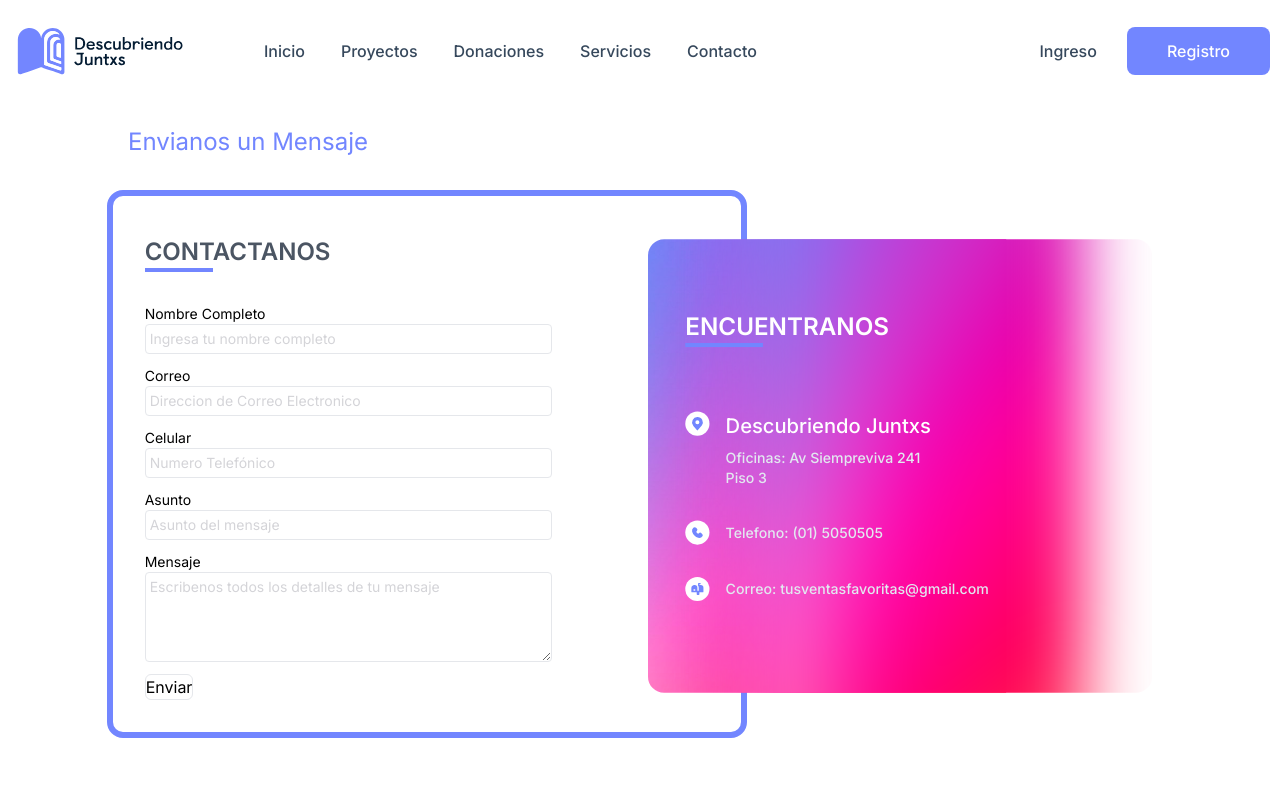
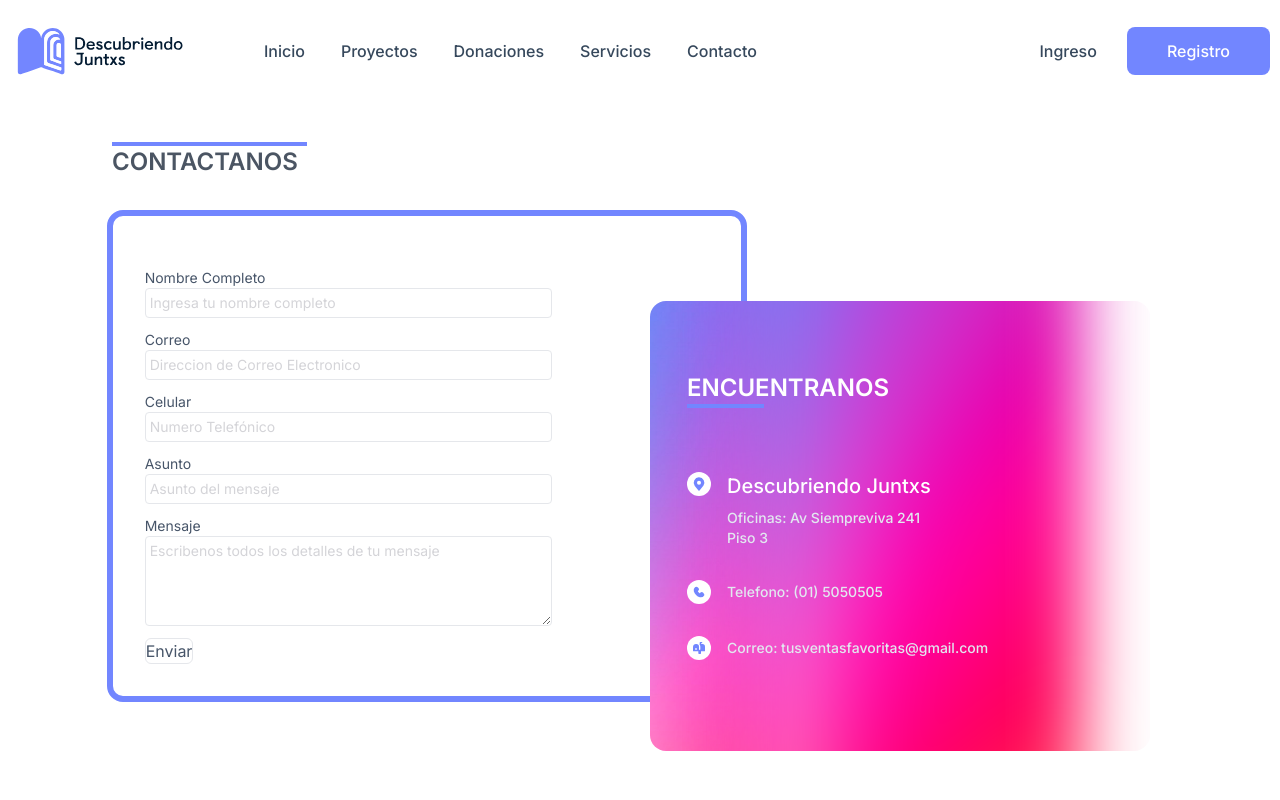
Before and after one commit to Grivarol69/descubriendoJuntxs, a Next.js app in the folder client/: page /contacto in a window 1280 px wide. Shown: the top 800 px of the page. Built offline with nearby package versions, Linux system fonts and the light colour scheme.

Commit message:
Add Form mejoras

```diff
--- a/client/app/contacto/page.tsx
+++ b/client/app/contacto/page.tsx
@@ -20,17 +20,16 @@ const Contacto: React.FC = () => {
 
   return (
     <div className="min-h-screen overflow">
-      <h1 className="text-2xl mt-6 mb-8 text-left ml-32 text-[#7286ff]">
-        Envianos un Mensaje
+      <h1 className="text-2xl mt-10 text-left ml-28 text-[#7286ff]">
+        <div className=" text-2xl font-semibold mb-6 lg:mb-8 text-center lg:text-left text-gray-600 border-t-4 w-1/6  border-[#7286ff]">
+          CONTACTANOS
+        </div>
       </h1>
       <div className="flex flex-col lg:flex-row justify-center relative w-full">
         <div className="flex justify-start relative w-5/6 ">
           <div className="w-full lg:w-3/5 border-[6px] rounded-2xl border-[#7286ff] lg:h-full relative">
             {/* div 1 */}
             <div className="w-full lg:w-9/12 p-4 lg:p-8 mt-2">
-              <div className=" text-2xl font-semibold mb-6 lg:mb-8 text-center lg:text-left text-gray-600 border-b-4 w-1/6  border-[#7286ff]">
-                CONTACTANOS
-              </div>
               <form
                 action=""
                 id="form"
@@ -50,7 +49,7 @@ const Contacto: React.FC = () => {
                   />
 
                   <label htmlFor="name" className=" flex text-sm">
-                    <div className="mr-1">Nombre </div> <div> Completo</div>
+                    <div className="mr-1 text-slate-600">Nombre </div> <div className="text-slate-600"> Completo</div>
                     <span className="w-full flex justify-end items-center">
                       {errors.nombre?.type === "required" && (
                         <span className="text-red-600 text-[12px] ">
@@ -78,7 +77,7 @@ const Contacto: React.FC = () => {
                     className="border rounded p-1 text-sm placeholder-zinc-300"
                   />
 
-                  <label htmlFor="email" className="flex text-sm">
+                  <label htmlFor="email" className="flex text-sm text-slate-600">
                     Correo{" "}
                     <span className="w-full flex justify-end items-center">
                       {errors.correo?.type === "pattern" && (
@@ -107,7 +106,7 @@ const Contacto: React.FC = () => {
                     className="border rounded p-1 text-sm placeholder-zinc-300"
                   />
 
-                  <label htmlFor="telephone" className="flex text-sm">
+                  <label htmlFor="telephone" className="flex text-sm text-slate-600">
                     Celular{" "}
                     <span className="w-full flex justify-end">
                       {errors.celular?.type === "required" && (
@@ -130,7 +129,7 @@ const Contacto: React.FC = () => {
                     className="border rounded p-1 text-sm placeholder-zinc-300 "
                   />
 
-                  <label htmlFor="asunto" className="flex  text-sm">
+                  <label htmlFor="asunto" className="flex  text-sm text-slate-600">
                     Asunto
                     <span className="w-full flex justify-end">
                       {errors.asunto?.type === "required" && (
@@ -154,7 +153,7 @@ const Contacto: React.FC = () => {
                     className="border rounded p-1 text-sm placeholder-zinc-300"
                   ></textarea>
 
-                  <label htmlFor="mensaje" className="flex text-sm">
+                  <label htmlFor="mensaje" className="flex text-sm text-slate-600">
                     Mensaje{" "}
                     <span className="w-full flex justify-end items-center">
                       {errors.asunto?.type === "required" && (
@@ -170,28 +169,109 @@ const Contacto: React.FC = () => {
                   <input
                     type="submit"
                     value="Enviar"
-                    className="cursor-pointer border rounded-md w-full lg:w-auto"
+                    className="cursor-pointer border rounded-md w-full lg:w-auto text-slate-600"
                   />
                 </div>
               </form>
             </div>
 
             {/* div 2 */}
-            <div className="absolute flex justify-start z-[1] bottom-4 -right-96">
-              <div className="relative animate-pulse-custom ">
+            <div>
+              <div className="absolute flex justify-start z-[1] -bottom-20 -right-96 ">
+                <div className="relative animate-pulse-custom hidden md:block">
+                  <Image
+                    src={Gradient}
+                    alt="Gradient"
+                    className="min-h-[500px] w-[450px] object-cover lg:h-auto rounded-2xl z-[2] rotate-90 "
+                  />
+                  <div className="z-[3] text-white absolute -top-14  transform translate-x-1/2 -translate-y-1/2 lg:flex-col lg:items-start ">
+                    {/* <div className="z-[3] text-white absolute -top-14 transform translate-x-1/2 -translate-y-1/2 flex lg:static lg:flex-col lg:items-start"> */}
+                    <div className="absolute">
+                      <div className=" h-full flex justify-center items-start mt-28 ">
+                        <div className="absolute left-1  w-[36vw] mt-10 ">
+                          <div className="text-white text-2xl font-semibold  flex border-b-4 w-1/6 ml-2 border-[#7286ff] mb-16">
+                            ENCUENTRANOS
+                          </div>
+
+                          <div className="ml-2  text-white text-sm font-light flex flex-col gap-8 ">
+                            <div className=" flex ">
+                              <a href="" className="flex justify-start ">
+                                <div className="  rounded-full w-6 h-6 mr-4 flex justify-center items-center text-xl bg-white  ">
+                                  <Image
+                                    src={location}
+                                    alt=""
+                                    className="w-4 h-4"
+                                  />
+                                </div>
+                                <div className="flex flex-col justify-start ">
+                                  <div className="font-medium text-xl mb-2 flex">
+                                    Descubriendo Juntxs
+                                  </div>
+                                  <div className="font-medium text-slate-200 flex  ">
+                                    Oficinas: Av Siempreviva 241{" "}
+                                  </div>
+                                  <div className="font-medium text-slate-200 flex">
+                                    Piso 3
+                                  </div>
+                                </div>
+                              </a>
+                            </div>
+                            <div className="">
+                              <a
+                                href=""
+                                className="flex justify-start items-center text-slate-200"
+                              >
+                                <div className=" rounded-full w-6 h-6 mr-4 flex justify-center items-center text-xl bg-white">
+                                  <Image
+                                    src={phone}
+                                    alt=""
+                                    className="w-4 h-4"
+                                  />
+                                </div>{" "}
+                                <div className="font-medium text-slate-200">
+                                  Telefono: (01) 5050505
+                                </div>
+                              </a>
+                            </div>
+                            <div className="">
+                              <a
+                                href=""
+                                className="flex justify-start items-center text-slate-200"
+                              >
+                                <div className="  rounded-full w-6 h-6 mr-4 flex justify-center items-center text-xl bg-white ">
+                                  <Image
+                                    src={email}
+                                    alt=""
+                                    className="w-4 h-4"
+                                  />
+                                </div>
+                                <div className="font-medium text-slate-200 ">
+                                  Correo: tusventasfavoritas@gmail.com
+                                </div>
+                              </a>
+                            </div>
+                          </div>
+                        </div>
+                      </div>
+                    </div>
+                  </div>
+                </div>
+              </div>
+              {/* //mobile */}
+              <div className=" animate-pulse-custom block sm:hidden">
                 <Image
                   src={Gradient}
                   alt="Gradient"
                   className="min-h-[500px] w-[450px] object-cover lg:h-auto rounded-2xl z-[2] rotate-90 "
                 />
                 <div className="z-[3] text-white absolute -top-14  transform translate-x-1/2 -translate-y-1/2 lg:flex-col lg:items-start ">
-                {/* <div className="z-[3] text-white absolute -top-14 transform translate-x-1/2 -translate-y-1/2 flex lg:static lg:flex-col lg:items-start"> */}
+                  {/* <div className="z-[3] text-white absolute -top-14 transform translate-x-1/2 -translate-y-1/2 flex lg:static lg:flex-col lg:items-start"> */}
                   <div className="absolute">
                     <div className=" h-full flex justify-center items-start mt-28 ">
                       <div className="absolute left-1  w-[36vw] mt-10 ">
-                          <div className="text-white text-2xl font-semibold  flex border-b-4 w-1/6 ml-2 border-[#7286ff] mb-16">
-                            ENCUENTRANOS
-                          </div>
+                        <div className="text-white text-2xl font-semibold  flex border-b-4 w-1/6 ml-2 border-[#7286ff] mb-16">
+                          ENCUENTRANOS
+                        </div>
 
                         <div className="ml-2  text-white text-sm font-light flex flex-col gap-8 ">
                           <div className=" flex ">
@@ -252,6 +332,21 @@ const Contacto: React.FC = () => {
           </div>
         </div>
       </div>
+
+      {/* <div className="grid-container max-w-3xl border grid grid-cols-1 md:grid-cols-3 md:grid-rows-2 gap-4">
+        <p className="md:col-span-1 md:row-span-2 z-10">
+          holiwis bibis Lorem ipsum dolor sit amet consectetur adipisicing elit.
+          Accusamus laudantium distinctio laborum corrupti veritatis consequatur
+          commodi cupiditate recusandae autem laboriosam totam, est adipisci,
+          quibusdam iusto! Ex illum atque asperiores quis?
+        </p>
+        <Image
+          src={Gradient}
+          alt=""
+          className="hidden md:block md:col-span-2 md:row-span-1 mt-10"
+        />
+        <Image src={Gradient} alt="" className="md:hidden mt-10" />
+      </div> */}
     </div>
   );
 };
--- a/client/app/globals.css
+++ b/client/app/globals.css
@@ -26,9 +26,6 @@
  */
 
 
-@import 'tailwindcss/base';
-@import 'tailwindcss/components';
-@import 'tailwindcss/utilities';
 
 @keyframes pulse {
   0%, 100% {
@@ -42,3 +39,21 @@
 .animate-pulse-custom {
   animation: pulse 7s infinite;
 }
+
+.grid-container {
+  display: grid;
+  grid-template-columns: repeat(5, 1fr); /* Set up a 3-column grid */
+}
+
+.grid-column-1-3 {
+  grid-column: 1/3;
+}
+
+
+.grid-column-2--1{
+  grid-column: 2/-1;
+}
+
+.grid-row-1-2{
+  grid-row: 1/2;
+}
```
